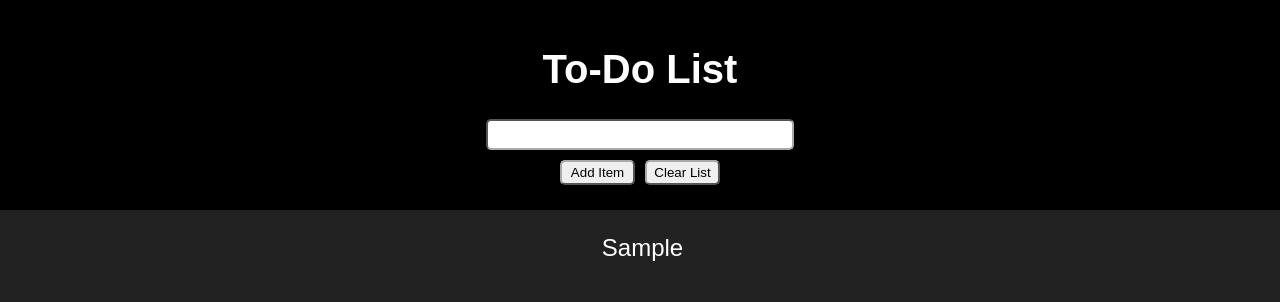
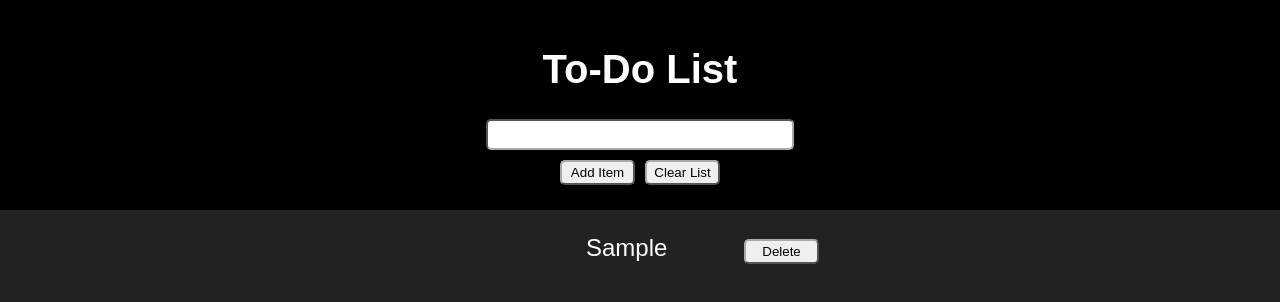
Before and after one commit to nathanbgn4/ToDoList, a React (Create React App) app in the folder todolist/: page / in a window 1280 px wide. Both pictures are taken after typing "Sample" into the empty fields and a click on the button "Add Item". Shown: the top 302 px of the page. Built offline with nearby package versions, Linux system fonts and the light colour scheme.

Commit message:
removed validator class becuase it semi broke stuff

```diff
--- a/todolist/src/App.css
+++ b/todolist/src/App.css
@@ -17,9 +17,25 @@
   list-style: none;
 }
 
+.ListItem{
+  text-align: center;
+  margin-left: 120px;
+}
+
 .ListArea{
   display: inline-block;
   margin-right: 35px;
+}
+
+.DeleteButton{
+  margin-left: 70px;
+  width: 75px;
+  height: 25px;
+  border-radius: 5px;
+  border-color: darkgrey;
+  border-width: 2px;
+  cursor: pointer;
+  display: inline-block;
 }
 
 .Button{
@@ -34,6 +50,10 @@
 }
 
 .Button:hover{
+  background-color: darkgray;
+}
+
+.DeleteButton:hover{
   background-color: darkgray;
 }
 
--- a/todolist/src/App.js
+++ b/todolist/src/App.js
@@ -26,15 +26,11 @@ class App extends Component {
   addItem(e){
     e.preventDefault();
     let item = this.state.value;
-    this.validateItem(item);
-    if(this.state.valid){
+    if(item.length > 0){
+      this.setState({valid: true});
       this.itemsList.push(item);
       this.setState({value: ''});
-    }
-  }
-
-  validateItem(item){
-    if(item.length <= 0){
+    } else {
       this.setState({valid: false});
     }
   }
@@ -43,7 +39,7 @@ class App extends Component {
     let itemKey = 0;
 
     const items = this.itemsList.map((item) => {
-      return(<li key={itemKey += 1}>{item}</li>)
+      return(<li key={itemKey += 1} className='ListItem'>{item} <button className='DeleteButton'>Delete</button></li>)
     });
 
     const warning = this.state.valid;
```
Also changed, not shown: todolist/public/manifest.json.
